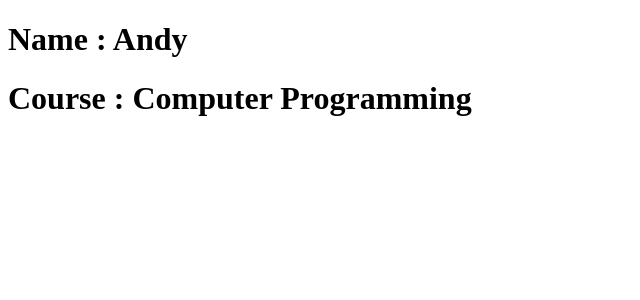
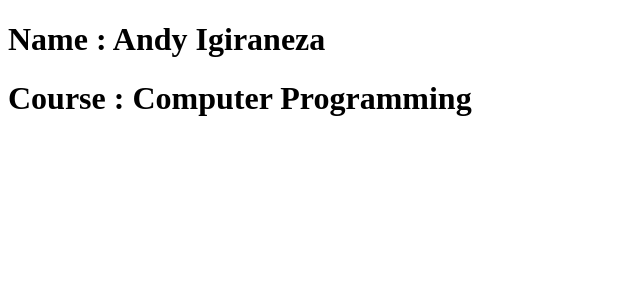
Before and after one commit to Andy-School-Code/Andy_Igiraneza_Learning_Angular, an Angular app: page / in a window 1280 px wide. Shown: the top 300 px of the page, without its empty margins (0-640 px from the left). Built offline with nearby package versions, Linux system fonts and the light colour scheme.

Commit message:
Created starter Angular file and completed Assignment 1

```diff
--- a/src/app/app.ts
+++ b/src/app/app.ts
@@ -9,6 +9,6 @@ import { RouterOutlet } from '@angular/router';
 })
 export class App {
   protected readonly title = signal('Andy-Igiraneza-Learning-Angular');
-  name: string= "Andy"
+  name: string= "Andy Igiraneza"
   coursename: string= "Computer Programming"
 }
```
